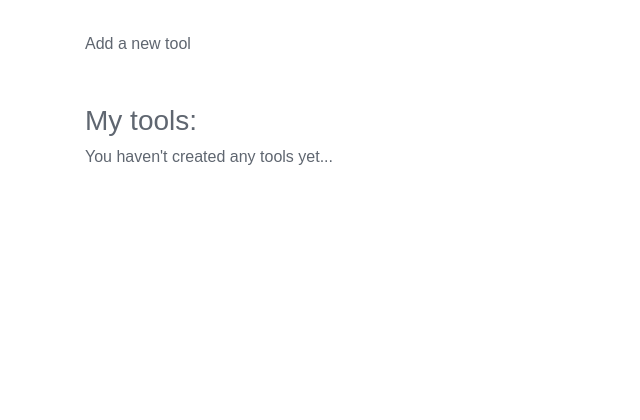
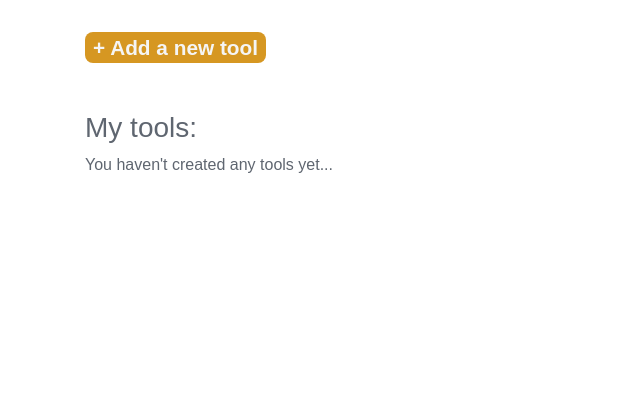
Before and after one commit to renatabiniek/moodbox, a Django app: page /toolkit/mytools/ in a window 1280 px wide. Shown: the part 79-499 px from the top of the page, without its empty margins (0-640 px from the left). Run offline with Django 3.2, Linux system fonts and the light colour scheme; the visitor is signed in with stand-in values (Sample User, id 1); data that the repository does not hold is empty; some libraries are stand-ins or nearby versions.

Commit message:
Style individual buttons for my_tools template

```diff
--- a/static/css/style.css
+++ b/static/css/style.css
@@ -108,6 +108,8 @@ footer i {
 
 .btn-card:hover, .btn-card:focus, .btn-card:active {
     font-size: 1.1rem;
+    text-decoration: none;
+    color: whitesmoke;
 }
 
 .keywords {
@@ -164,3 +166,23 @@ footer i {
     border: none;
     background-color: initial;
 }
+
+/*------------------------------------ My tools view*/
+
+.btn-edit {
+    background-color: #A2AEA0;
+    border-color: #A2AEA0;
+}
+
+.btn-delete {
+    background-color: #9F4144;
+    border-color: #9F4144;
+}
+
+.btn-create {
+    font-size: 1.3rem;
+}
+
+.btn-create:hover, .btn-create:focus, .btn-create:active {
+    font-size: 1.4rem;
+}
--- a/templates/my_tools.html
+++ b/templates/my_tools.html
@@ -7,7 +7,7 @@
 <div class="container">
     <div class="row mt-3">
         <div class="col-12 mt-3">
-            <a href="">Add a new tool</a>
+            <a href="" class="btn-card btn-create px-2 py-1" role="button">+ Add a new tool</a>
         </div>
     </div>
 </div>
@@ -21,15 +21,15 @@
                     <div class="card mb-4 text-center">
                         <div class="card-body">
                             {% if tool.published_status == 1 %}
-                            <p>Published</p>
+                            <p class="text-success">Published</p>
                             <h3 class="card-title">{{ tool.tool_name }}</h3>
-                            <a href="{% url 'tool_detail' tool.slug %}">Edit</a>
-                            <a href="{% url 'tool_detail' tool.slug %}">Delete</a>
+                            <a href="{% url 'tool_detail' tool.slug %}" class="btn-card btn-edit px-2 py-1" role="button">Edit</a>
+                            <a href="{% url 'tool_detail' tool.slug %}" class="btn-card btn-delete px-2 py-1" role="button">Delete</a>
                             {% else %}
-                            <p>Awaiting approval</p>
+                            <p class="text-warning">Awaiting approval</p>
                             <h3 class="card-title">{{ tool.tool_name }}</h3>
-                            <a href="{% url 'tool_detail' tool.slug %}">Edit</a>
-                            <a href="{% url 'tool_detail' tool.slug %}">Delete</a>
+                            <a href="{% url 'tool_detail' tool.slug %}" class="btn-card btn-edit px-2 py-1" role="button">Edit</a>
+                            <a href="{% url 'tool_detail' tool.slug %}" class="btn-card btn-delete px-2 py-1" role="button">Delete</a>
                             {% endif %}
                         </div>
                         <div class="card-admin py-2 mt-2">
```
